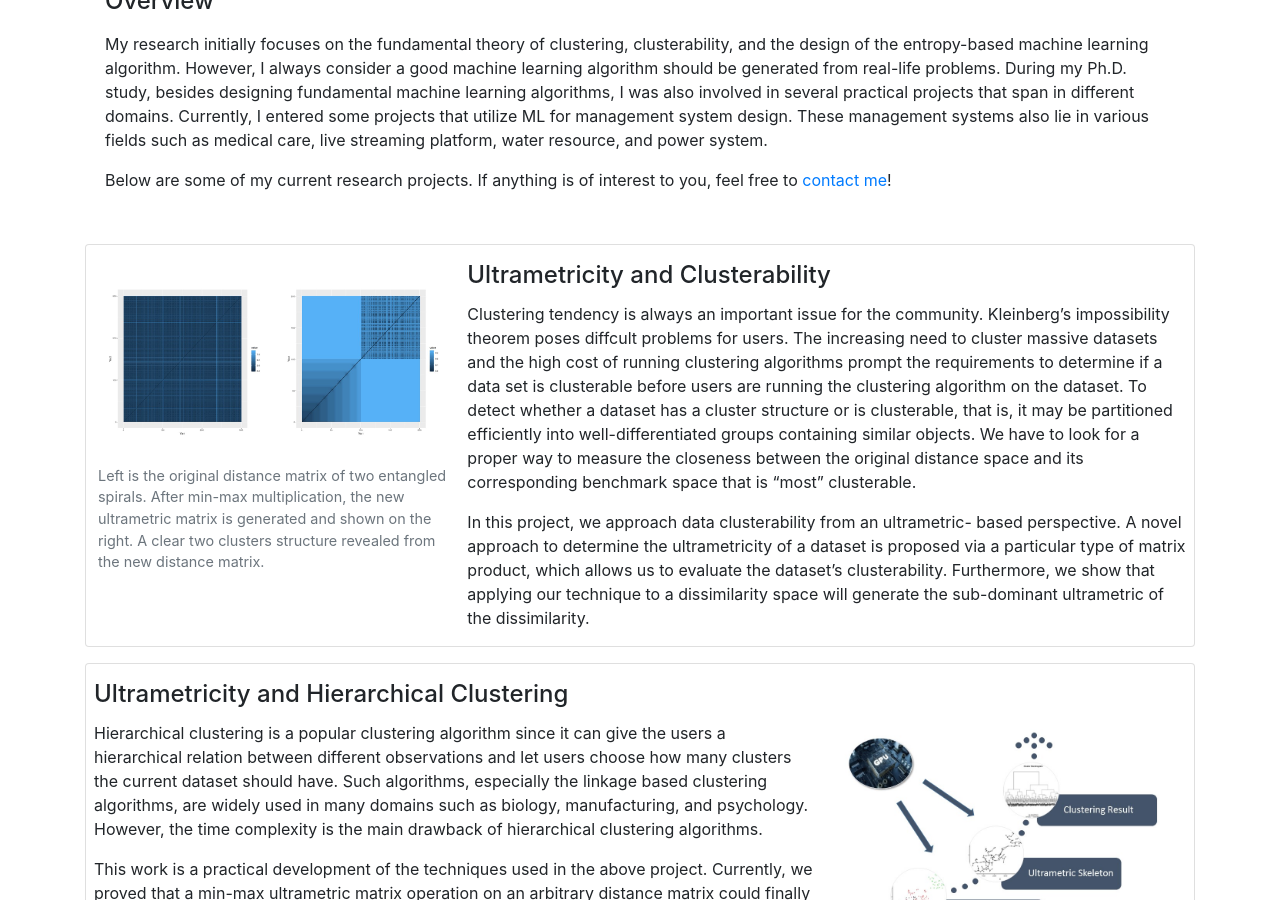
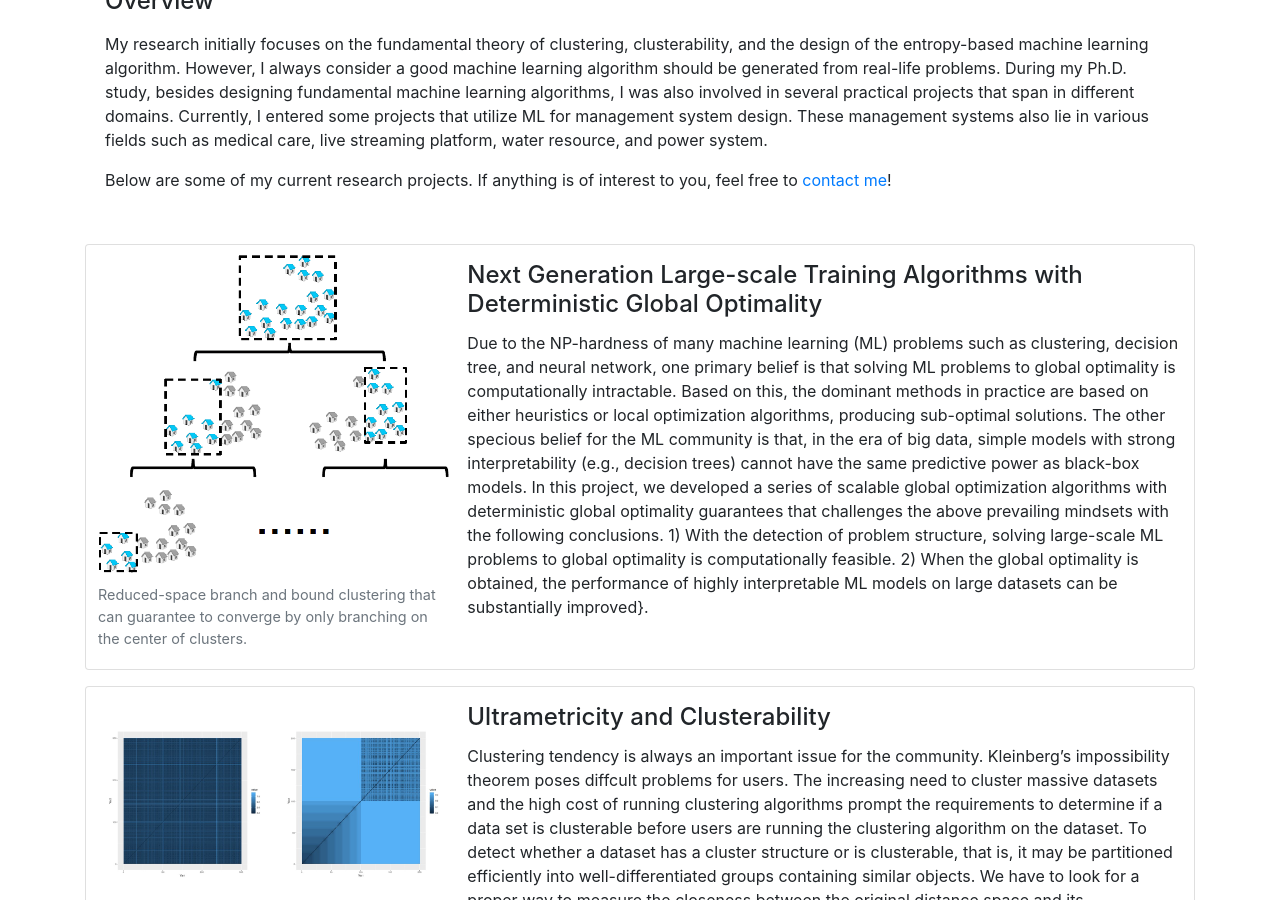
Before and after one commit to kingsley1989/kingsley1989.github.io, a Jekyll site: the page built from _pages/research.md, in a window 1280 px wide and 900 px high, scrolled down 370 px. Built offline with Jekyll 4.4.1, drawn with Linux system fonts in a browser that asks for light colours; nearby versions of some CDN libraries; some of the changed text lies outside the part shown.

Commit message:
update projects

```diff
--- a/_data/research.yml
+++ b/_data/research.yml
@@ -1,4 +1,27 @@
 # research.yml gives research project entries used on the Research page
+
+- project: Next Generation Large-scale Training Algorithms with Deterministic Global Optimality
+  image: "/imgs/rsbb.png"
+  image_pos: "left"
+  image_is_figure: true
+  figure_caption:
+    Reduced-space branch and bound clustering that can guarantee
+    to converge by only branching on the center of clusters.
+  description: |
+    Due to the NP-hardness of many machine learning (ML) problems such as
+    clustering, decision tree, and neural network, one primary belief is that
+    solving ML problems to global optimality is computationally intractable.
+    Based on this, the dominant methods in practice are based on either heuristics
+    or local optimization algorithms, producing sub-optimal solutions. The other
+    specious belief for the ML community is that, in the era of big data, simple
+    models with strong interpretability (e.g., decision trees) cannot have the
+    same predictive power as black-box models. In this project, we developed a series of scalable
+    global optimization algorithms with deterministic global optimality guarantees
+    that challenges the above prevailing mindsets with the following conclusions.
+    1) With the detection of problem structure, solving large-scale ML problems
+    to global optimality is computationally feasible. 2) When the global
+    optimality is obtained, the performance of highly interpretable ML models
+    on large datasets can be substantially improved}.
 
 - project: Ultrametricity and Clusterability
   image: "/imgs/ultraclst.JPG"
@@ -11,7 +34,7 @@
     new distance matrix.
   description: |
     Clustering tendency is always an important issue for the community.
-    Kleinberg’s impossibility theorem poses diffcult problems for users.
+    Kleinberg's impossibility theorem poses diffcult problems for users.
     The increasing need to cluster massive datasets and the high cost of
     running clustering algorithms prompt the requirements to determine if
     a data set is clusterable before users are running the clustering
@@ -89,24 +112,24 @@
     different attributes.
 
 
-- project: The Loss Prediction of "Whales" on Live Streaming Platform
-  image: "/imgs/evoplast.svg"
-  image_pos: "left" # bottom
-  description: |
-    This project is a cooperation with Antai College of Economy and
-    Management, Shanghai Jiao Tong University. It aims to design a
-    specified machine learning model to predict the loss of “whales” of a
-    live streaming online platform and further provide the pivot factors
-    that influence the leaving of those high-value spenders.
-
-    The “Whales” usually refers to users who spend much money on online
-    platforms, and the income from them could be the primary revenue of
-    the platforms. The loss of such customers will significantly reduce
-    the cash flow of the host platform. In recent years, the customers at
-    the online platform reveal more interesting purchasing behaviors on
-    virtual properties. Although platform owners gathered numerous data
-    from their users, instantaneity and interpretability remain practical
-    problems.
+#- project: The Loss Prediction of "Whales" on Live Streaming Platform
+#  image: "/imgs/evoplast.svg"
+#  image_pos: "left" # bottom
+#  description: |
+#    This project is a cooperation with Antai College of Economy and
+#    Management, Shanghai Jiao Tong University. It aims to design a
+#    specified machine learning model to predict the loss of “whales” of a
+#    live streaming online platform and further provide the pivot factors
+#    that influence the leaving of those high-value spenders.
+#
+#    The “Whales” usually refers to users who spend much money on online
+#    platforms, and the income from them could be the primary revenue of
+#    the platforms. The loss of such customers will significantly reduce
+#    the cash flow of the host platform. In recent years, the customers at
+#    the online platform reveal more interesting purchasing behaviors on
+#    virtual properties. Although platform owners gathered numerous data
+#    from their users, instantaneity and interpretability remain practical
+#    problems.
 
 
 # - project: Ultrametricity and Clusterability
```
Also changed, not shown: index.md (+3 -3 lines), imgs/rsbb.png (added).
